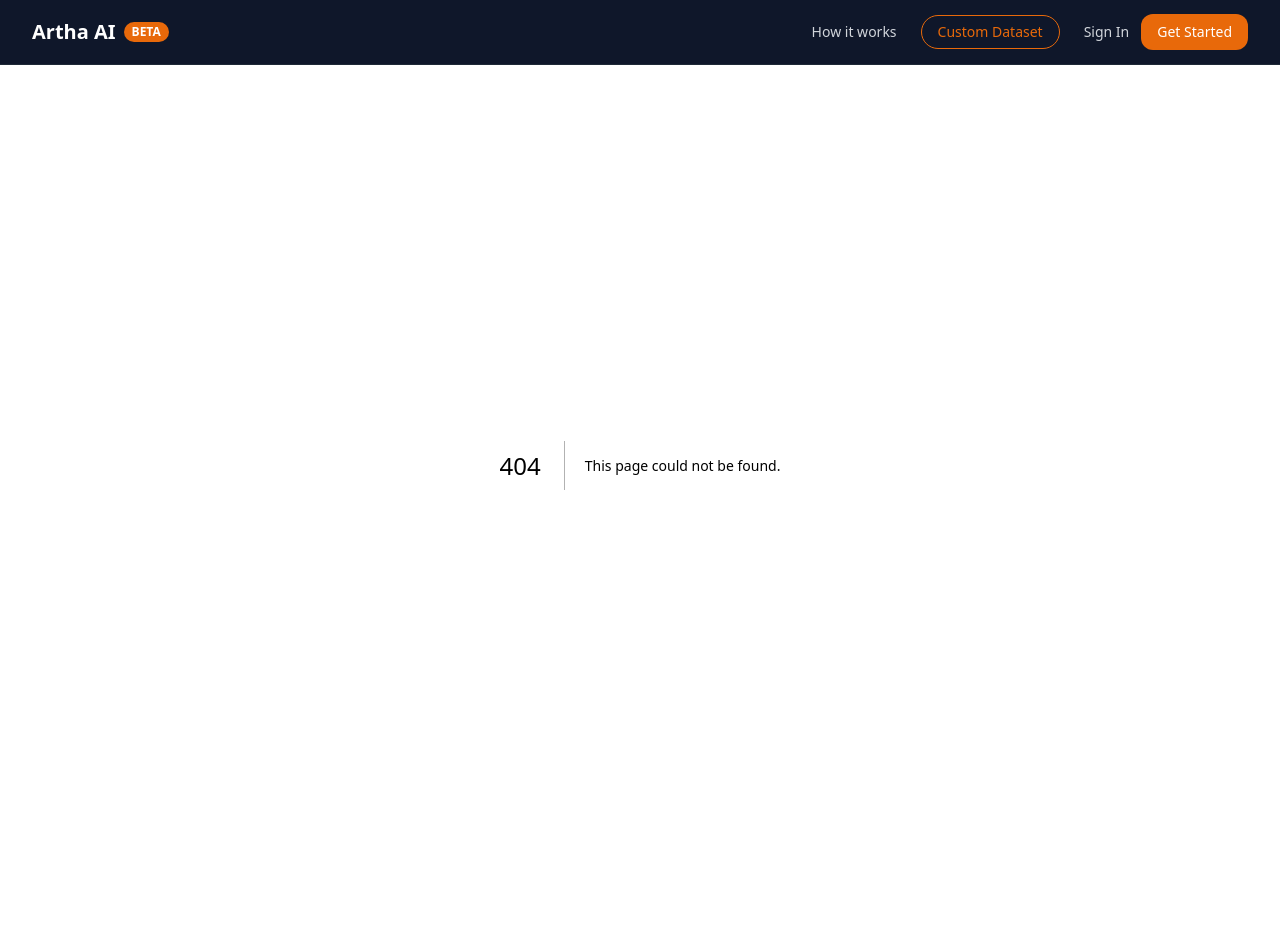
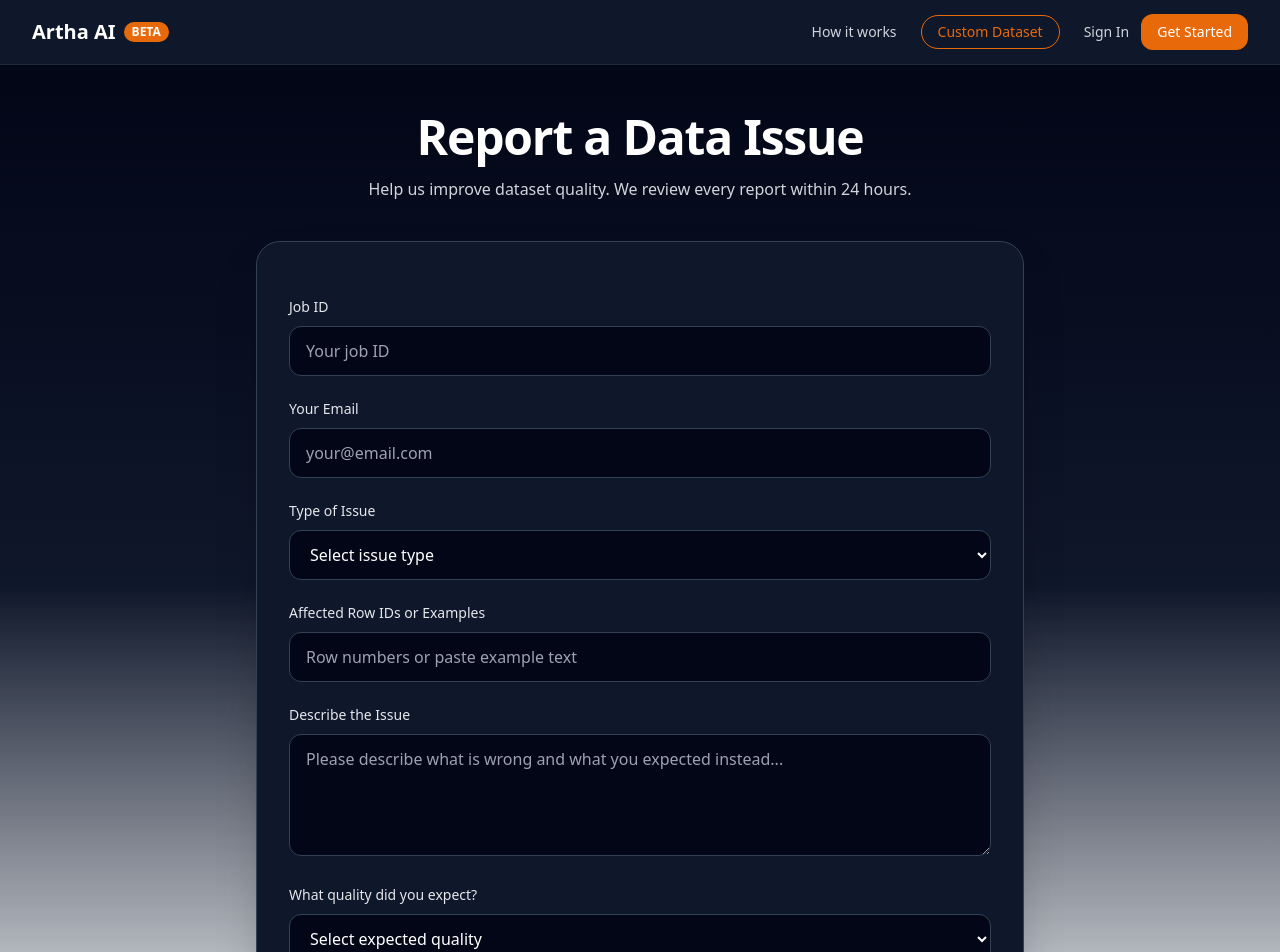
Before and after one commit to Parshva2605/Artha.ai, a Next.js app in the folder bhashaData/frontend/: page /report in a window 1280 px wide. Before the commit this address had no page. Shown: the top 952 px of the page. Before the commit the page ends 865 px from the top, so only its background shows below. Built offline with nearby package versions, Linux system fonts and the light colour scheme.

Commit message:
feat: add report discrepancy page with web3forms

```diff
--- a/bhashaData/frontend/app/download/[id]/page.tsx
+++ b/bhashaData/frontend/app/download/[id]/page.tsx
@@ -131,6 +131,12 @@
         <p className="mt-1 text-sm text-slate-600">Total labeled rows: {report.total_labeled}</p>
         <div className="mt-4">
           <DownloadCard jobId={jobId} formats={exportFormats} />
+          <Link
+            href={`/report?job_id=${jobId}`}
+            className="mt-4 block text-center text-sm text-gray-400 underline transition-colors hover:text-[#E8690A]"
+          >
+            🚩 Report a data quality issue
+          </Link>
         </div>
       </Card>
 
--- /dev/null
+++ b/bhashaData/frontend/app/report/page.tsx
@@ -0,0 +1,195 @@
+"use client";
+
+import { useState } from "react";
+
+const accessKey = "39142af4-75ee-4065-8839-755ad0f2a411";
+const subject = "Dataset Quality Report - Artha AI";
+
+const issueTypes = [
+  "Wrong label (text labeled incorrectly)",
+  "Low quality text (gibberish or irrelevant)",
+  "Wrong language detected",
+  "Missing data (fewer rows than expected)",
+  "Duplicate rows found",
+  "Other",
+];
+
+const expectedQualityOptions = [
+  "95%+ (production grade)",
+  "85-95% (research grade)",
+  "Any quality is fine",
+  "Not sure",
+];
+
+export default function ReportPage({ searchParams }: { searchParams: { job_id?: string } }) {
+  const [jobId, setJobId] = useState(searchParams.job_id ?? "");
+  const [email, setEmail] = useState("");
+  const [issueType, setIssueType] = useState("");
+  const [affectedRows, setAffectedRows] = useState("");
+  const [description, setDescription] = useState("");
+  const [expectedQuality, setExpectedQuality] = useState("");
+  const [isSubmitting, setIsSubmitting] = useState(false);
+  const [successMessage, setSuccessMessage] = useState<string | null>(null);
+  const [errorMessage, setErrorMessage] = useState<string | null>(null);
+
+  async function handleSubmit(event: React.FormEvent<HTMLFormElement>) {
+    event.preventDefault();
+    setIsSubmitting(true);
+    setSuccessMessage(null);
+    setErrorMessage(null);
+
+    try {
+      const formData = new FormData();
+      formData.append("access_key", accessKey);
+      formData.append("subject", subject);
+      formData.append("job_id", jobId);
+      formData.append("email", email);
+      formData.append("issue_type", issueType);
+      formData.append("affected_rows", affectedRows);
+      formData.append("description", description);
+      formData.append("expected_quality", expectedQuality);
+
+      const response = await fetch("https://api.web3forms.com/submit", {
+        method: "POST",
+        body: formData,
+      });
+
+      const result = await response.json();
+      if (!response.ok || !result.success) {
+        throw new Error(result.message || "Submission failed");
+      }
+
+      setSuccessMessage(
+        `✅ Report submitted successfully! We will review your dataset and respond to ${email} within 24 hours. Thank you for helping improve Artha AI.`,
+      );
+      setJobId(searchParams.job_id ?? "");
+      setEmail("");
+      setIssueType("");
+      setAffectedRows("");
+      setDescription("");
+      setExpectedQuality("");
+    } catch {
+      setErrorMessage("Failed to submit. Please email us directly: arthaai.dev@gmail.com");
+    } finally {
+      setIsSubmitting(false);
+    }
+  }
+
+  return (
+    <main className="min-h-screen bg-gradient-to-b from-slate-950 via-slate-900 to-slate-50 px-4 py-12 text-white sm:px-6 lg:px-8">
+      <div className="mx-auto max-w-3xl">
+        <header className="text-center">
+          <h1 className="text-3xl font-bold tracking-tight text-white sm:text-5xl">Report a Data Issue</h1>
+          <p className="mx-auto mt-4 max-w-2xl text-sm text-gray-300 sm:text-base">
+            Help us improve dataset quality. We review every report within 24 hours.
+          </p>
+        </header>
+
+        <section className="mt-10 rounded-3xl border border-slate-700 bg-slate-900 p-6 shadow-2xl sm:p-8">
+          <form className="space-y-5" onSubmit={handleSubmit}>
+            <input type="hidden" name="subject" value={subject} />
+            <input type="hidden" name="access_key" value={accessKey} />
+
+            <label className="block">
+              <span className="text-sm font-medium text-gray-200">Job ID</span>
+              <input
+                type="text"
+                value={jobId}
+                onChange={(event) => setJobId(event.target.value)}
+                placeholder="Your job ID"
+                className="mt-2 w-full rounded-xl border border-slate-700 bg-slate-950 px-4 py-3 text-white outline-none transition focus:border-[#E8690A] focus:ring-2 focus:ring-[#E8690A]/20"
+              />
+            </label>
+
+            <label className="block">
+              <span className="text-sm font-medium text-gray-200">Your Email</span>
+              <input
+                type="email"
+                required
+                value={email}
+                onChange={(event) => setEmail(event.target.value)}
+                placeholder="your@email.com"
+                className="mt-2 w-full rounded-xl border border-slate-700 bg-slate-950 px-4 py-3 text-white outline-none transition focus:border-[#E8690A] focus:ring-2 focus:ring-[#E8690A]/20"
+              />
+            </label>
+
+            <label className="block">
+              <span className="text-sm font-medium text-gray-200">Type of Issue</span>
+              <select
+                required
+                value={issueType}
+                onChange={(event) => setIssueType(event.target.value)}
+                className="mt-2 w-full rounded-xl border border-slate-700 bg-slate-950 px-4 py-3 text-white outline-none transition focus:border-[#E8690A] focus:ring-2 focus:ring-[#E8690A]/20"
+              >
+                <option value="">Select issue type</option>
+                {issueTypes.map((item) => (
+                  <option key={item} value={item} className="text-slate-900">
+                    {item}
+                  </option>
+                ))}
+              </select>
+            </label>
+
+            <label className="block">
+              <span className="text-sm font-medium text-gray-200">Affected Row IDs or Examples</span>
+              <input
+                type="text"
+                value={affectedRows}
+                onChange={(event) => setAffectedRows(event.target.value)}
+                placeholder="Row numbers or paste example text"
+                className="mt-2 w-full rounded-xl border border-slate-700 bg-slate-950 px-4 py-3 text-white outline-none transition focus:border-[#E8690A] focus:ring-2 focus:ring-[#E8690A]/20"
+              />
+            </label>
+
+            <label className="block">
+              <span className="text-sm font-medium text-gray-200">Describe the Issue</span>
+              <textarea
+                required
+                rows={4}
+                value={description}
+                onChange={(event) => setDescription(event.target.value)}
+                placeholder="Please describe what is wrong and what you expected instead..."
+                className="mt-2 w-full rounded-xl border border-slate-700 bg-slate-950 px-4 py-3 text-white outline-none transition focus:border-[#E8690A] focus:ring-2 focus:ring-[#E8690A]/20"
+              />
+            </label>
+
+            <label className="block">
+              <span className="text-sm font-medium text-gray-200">What quality did you expect?</span>
+              <select
+                value={expectedQuality}
+                onChange={(event) => setExpectedQuality(event.target.value)}
+                className="mt-2 w-full rounded-xl border border-slate-700 bg-slate-950 px-4 py-3 text-white outline-none transition focus:border-[#E8690A] focus:ring-2 focus:ring-[#E8690A]/20"
+              >
+                <option value="">Select expected quality</option>
+                {expectedQualityOptions.map((item) => (
+                  <option key={item} value={item} className="text-slate-900">
+                    {item}
+                  </option>
+                ))}
+              </select>
+            </label>
+
+            {successMessage && (
+              <div className="rounded-2xl border border-green-500/30 bg-green-500/10 px-4 py-4 text-green-200">
+                {successMessage}
+              </div>
+            )}
+            {errorMessage && (
+              <div className="rounded-2xl border border-red-500/30 bg-red-500/10 px-4 py-4 text-red-200">
+                {errorMessage}
+              </div>
+            )}
+
+            <button
+              type="submit"
+              disabled={isSubmitting}
+              className="inline-flex w-full items-center justify-center rounded-full bg-[#E8690A] px-6 py-3 text-sm font-semibold text-white transition hover:bg-[#d45e07] disabled:cursor-not-allowed disabled:opacity-70"
+            >
+              {isSubmitting ? "Submitting..." : "Submit Report"}
+            </button>
+          </form>
+        </section>
+      </div>
+    </main>
+  );
+}
```
